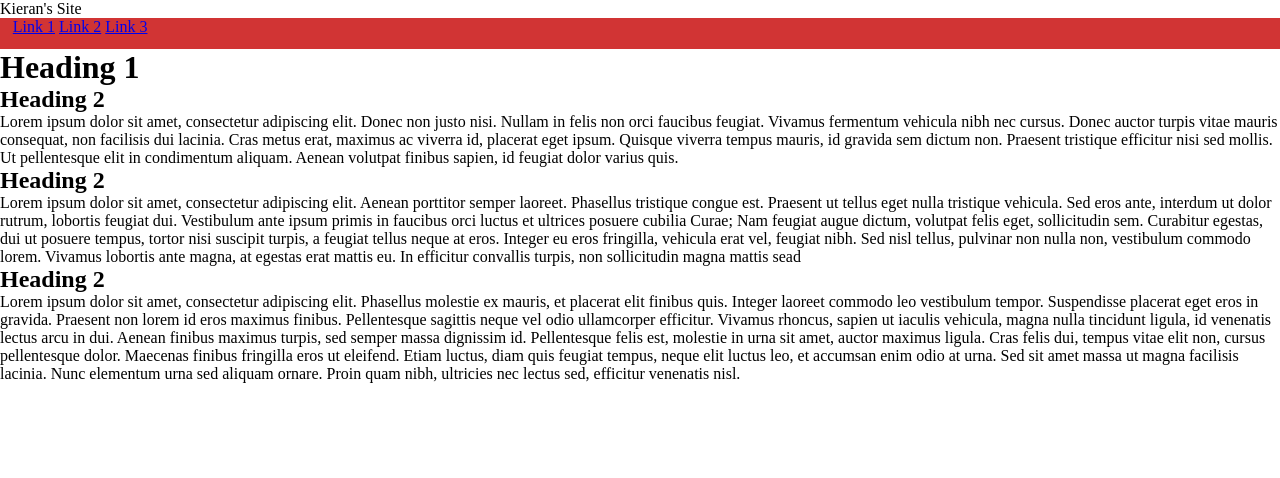
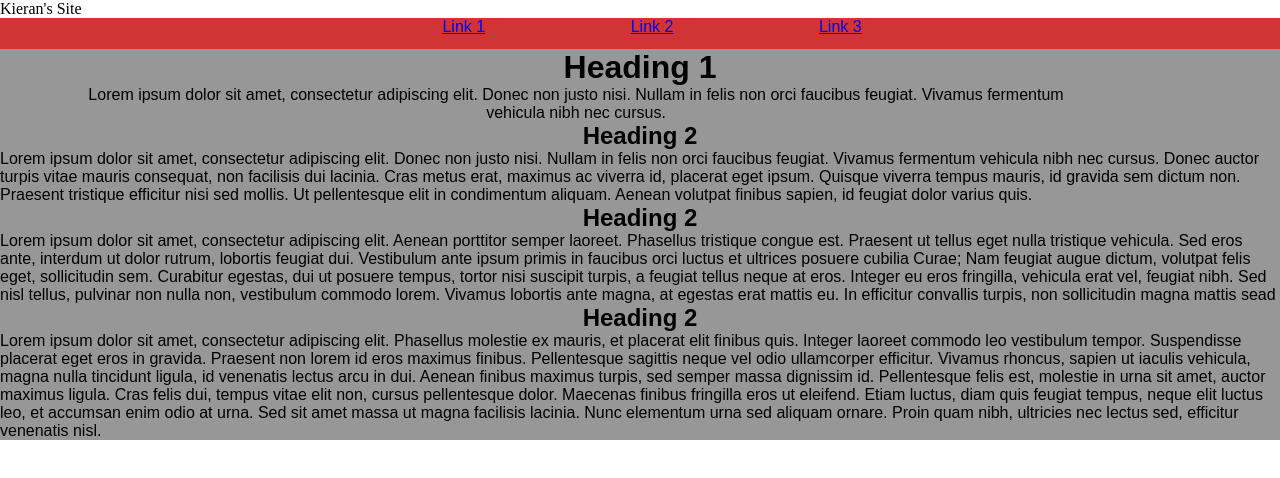
Before and after one commit to kierandean/Solent_Web_Technology, a plain HTML site: page session2/index.html in a window 1280 px wide. Drawn offline with Linux system fonts and the light colour scheme.

Commit message:
CSS at 80%

```diff
--- a/session2/css/main.css
+++ b/session2/css/main.css
@@ -2,13 +2,38 @@
     margin:0;
     padding:0;
 }
-
 
 nav{
    background-color: #D13434;
    padding: 0% 1% 1% 1%;
 }
 
+nav ul {
+    margin: 0 auto;
+    width: 45%;
+}
+
+#wrapper{
+    background-color: #979797;
+    font-family: sans-serif;
+}
+
+.thin {
+    width: 80%;
+    padding-left: 5%;
+    text-align: center;
+}
+
 nav ul li{
     display: inline;
+    margin-right: 10%;
+    padding-left: 15%;
 }
+
+h1, h2{
+    text-align: center;
+}
+
+article{
+    display: inline;
+}
--- a/session2/index.html
+++ b/session2/index.html
@@ -20,6 +20,7 @@
 
         <div id="top">
             <h1>Heading 1</h1>
+            <p class='thin'>Lorem ipsum dolor sit amet, consectetur adipiscing elit. Donec non justo nisi. Nullam in felis non orci faucibus feugiat. Vivamus fermentum vehicula nibh nec cursus.</p>
         </div> <!--./#Top-->
 
         <article>
```
